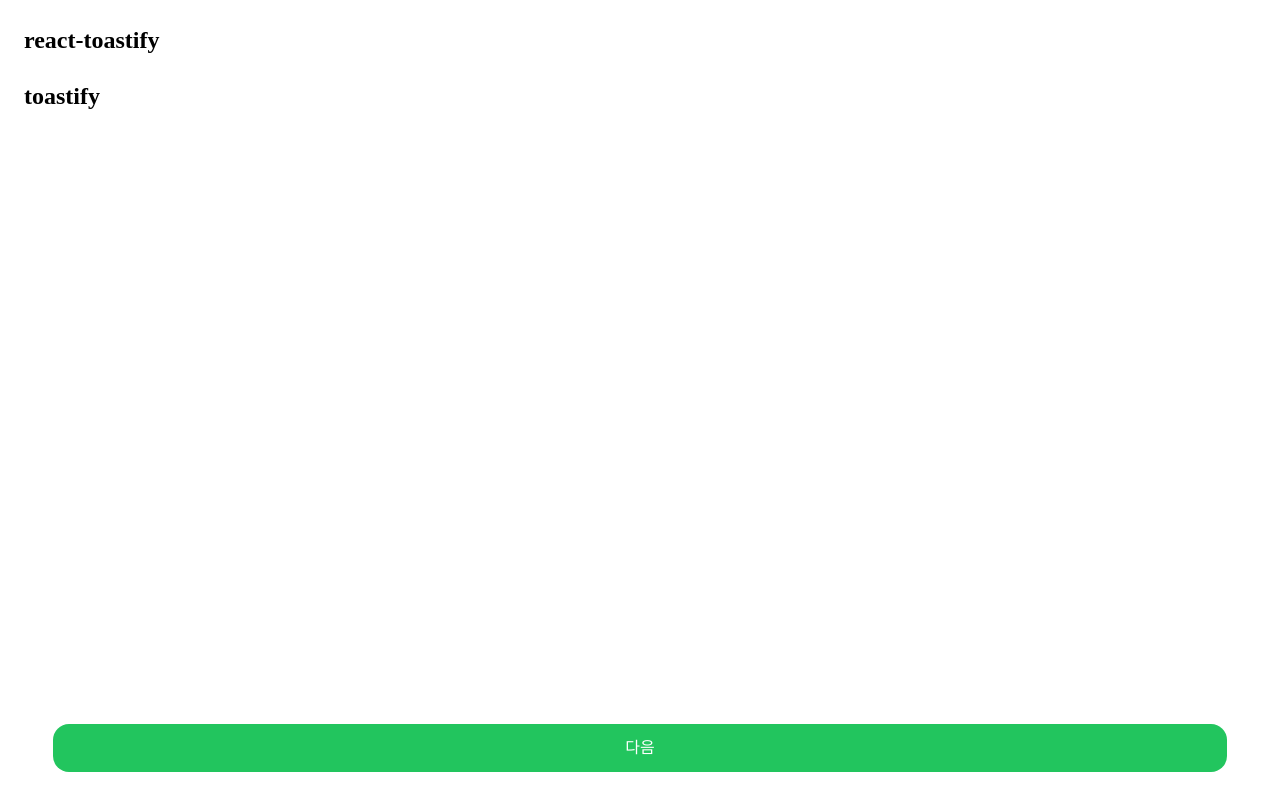
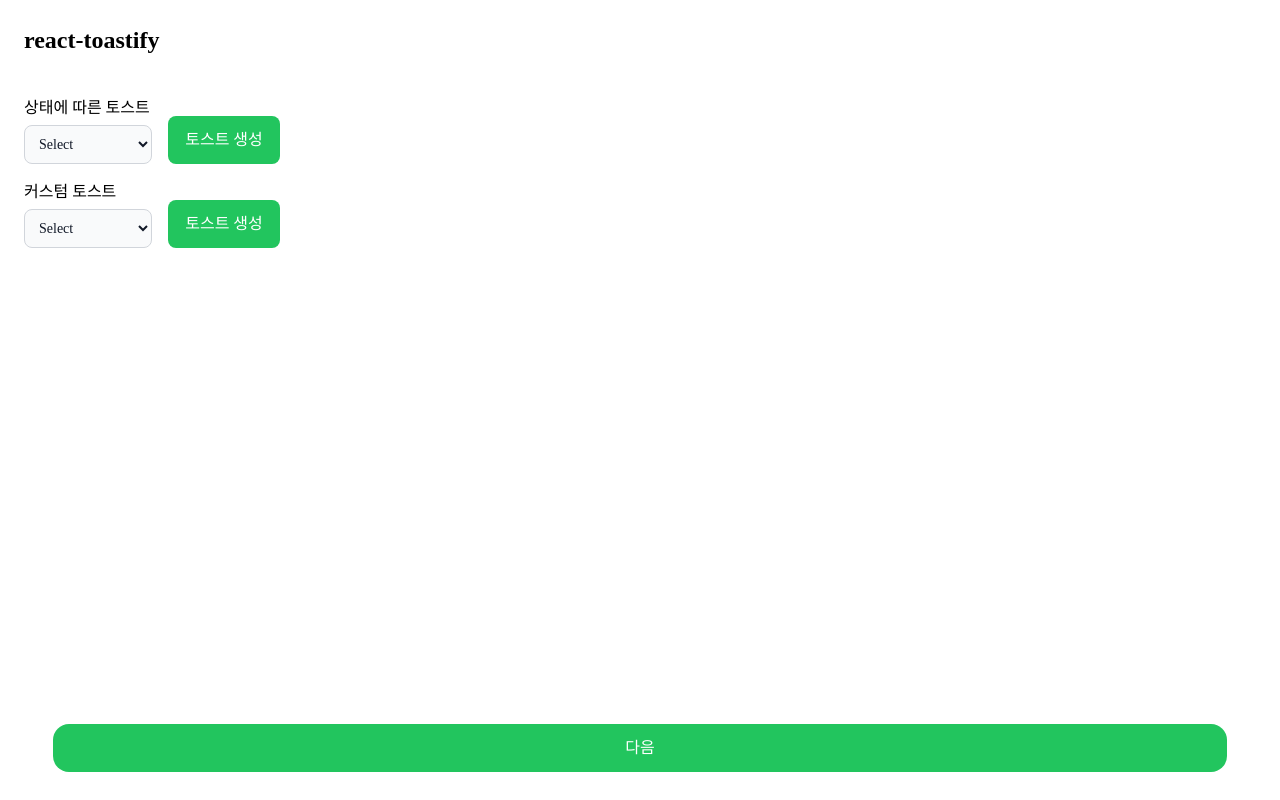
Before and after one commit to superb77/toast-compare, a React (Create React App) app: page /toastify in a window 1280 px wide. Built offline with nearby package versions, Linux system fonts and the light colour scheme.

Commit message:
feat: react-toastify 추가

```diff
--- a/package.json
+++ b/package.json
@@ -8,6 +8,7 @@
     "react-hot-toast": "^2.4.0",
     "react-router-dom": "^6.6.1",
     "react-scripts": "5.0.1",
+    "react-toastify": "^9.1.1",
     "typescript": "^4.9.4"
   },
   "devDependencies": {
--- a/src/components/HotCustomToast.tsx
+++ b/src/components/HotCustomToast.tsx
@@ -14,7 +14,7 @@ export function HotCustomToast() {
     "bottom-left",
     "bottom-center",
     "bottom-right",
-  ]
+  ];
 
   const onClick = () => {
     // 커스텀 토스트의 경우 기본 스타일이 적용되지 않는다.
--- /dev/null
+++ b/src/components/TostifyCustomToast.tsx
@@ -0,0 +1,63 @@
+import { useState } from 'react';
+import { toast } from 'react-toastify';
+import { Button, SelectBox } from 'common';
+
+type Position = "top-right" | "top-center"| "top-left" | "bottom-right"|  "bottom-center" | "bottom-left";
+
+export function TostifyCustomToast() {
+  const [position, setPosition] = useState<Position>("top-right");
+
+  const options = [
+    "top-right",
+    "top-center",
+    "top-left",
+    "bottom-right",
+    "bottom-center",
+    "bottom-left",
+  ];
+
+  const getPosition = () => {
+    switch (position) {
+      case "top-right":
+        return toast.POSITION.TOP_RIGHT;
+      case "top-center":
+        return toast.POSITION.TOP_CENTER;
+      case "top-left":
+        return toast.POSITION.TOP_LEFT;
+      case "bottom-right":
+        return toast.POSITION.BOTTOM_RIGHT;
+      case "bottom-center":
+        return toast.POSITION.BOTTOM_CENTER;
+      case "bottom-left":
+        return toast.POSITION.BOTTOM_LEFT;
+      default:
+        return toast.POSITION.TOP_RIGHT;
+    }
+  }
+
+  const onClick = () => {
+    toast("Custom Toast", {
+      position: getPosition(),
+      draggable: true, // 드래그 해서 삭제
+      autoClose: 3000, // 3초 후 자동으로 닫힘
+      closeOnClick: true, // 클릭 시 닫힘
+    });
+  }
+
+  const onChange = (e: React.ChangeEvent<HTMLSelectElement>) => setPosition(e.target.value as Position);
+
+
+  return (
+    <div className="mt-5">
+      <h3>커스텀 토스트</h3>
+      <div className="w-full flex items-end">
+        <SelectBox
+          selector="position"
+          options={options}
+          onChange={onChange}
+        />
+        <Button onClick={onClick} />
+      </div>
+    </div>
+  )
+}
--- /dev/null
+++ b/src/components/TostifyStatusToast.tsx
@@ -0,0 +1,50 @@
+import { useState } from 'react';
+import { Button, SelectBox } from 'common';
+import { toast } from 'react-toastify';
+
+
+export function TostifyStatusToast() {
+  const [status, setStatus] = useState<string>("");
+
+  const options = [
+    "info",
+    "success",
+    "warn",
+    "error"
+  ]
+
+  const onClick = () => {
+    switch (status) {
+      case "info":
+        toast.info('Wow so easy !');
+        break;
+      case "success":
+        toast.success('Wow so easy !');
+        break;
+      case "warn":
+        toast.warn('Wow so easy !');
+        break;
+      case "error":
+        toast.error('Wow so easy !');
+        break;
+      default:
+        break;
+    }
+  }
+
+  const onChange = (e: React.ChangeEvent<HTMLSelectElement>) => setStatus(e.target.value);
+
+  return (
+    <div className="mt-5">
+      <h3>상태에 따른 토스트</h3>
+      <div className="w-full flex items-end">
+        <SelectBox
+          selector="status"
+          options={options}
+          onChange={onChange}
+        />
+        <Button onClick={onClick} />
+      </div>
+    </div>
+  )
+}
--- a/src/components/index.ts
+++ b/src/components/index.ts
@@ -1,3 +1,5 @@
 export { HotStatusToast } from 'components/HotStatusToast';
 export { HotCustomToast } from 'components/HotCustomToast';
 export { HotDismissToast } from 'components/HotDismissToast';
+export { TostifyStatusToast } from 'components/TostifyStatusToast';
+export { TostifyCustomToast } from 'components/TostifyCustomToast';
--- a/src/pages/Toastify.tsx
+++ b/src/pages/Toastify.tsx
@@ -1,9 +1,18 @@
+import { ToastContainer } from 'react-toastify';
 import { Layout } from 'common';
+import { TostifyStatusToast, TostifyCustomToast } from 'components';
+import "react-toastify/dist/ReactToastify.css";
+
+
 
 export function Toastify() {
   return (
     <Layout title="react-toastify" path="hot-toast">
-      <h1 className="text-2xl font-bold">toastify</h1>
+      <div className="w-full h-full flex flex-col">
+        <TostifyStatusToast />
+        <TostifyCustomToast />
+      </div>
+      <ToastContainer />
     </Layout>
   )
 }
```
Also changed, not shown: 1 other file (tests, documents, lock files or other folders).
